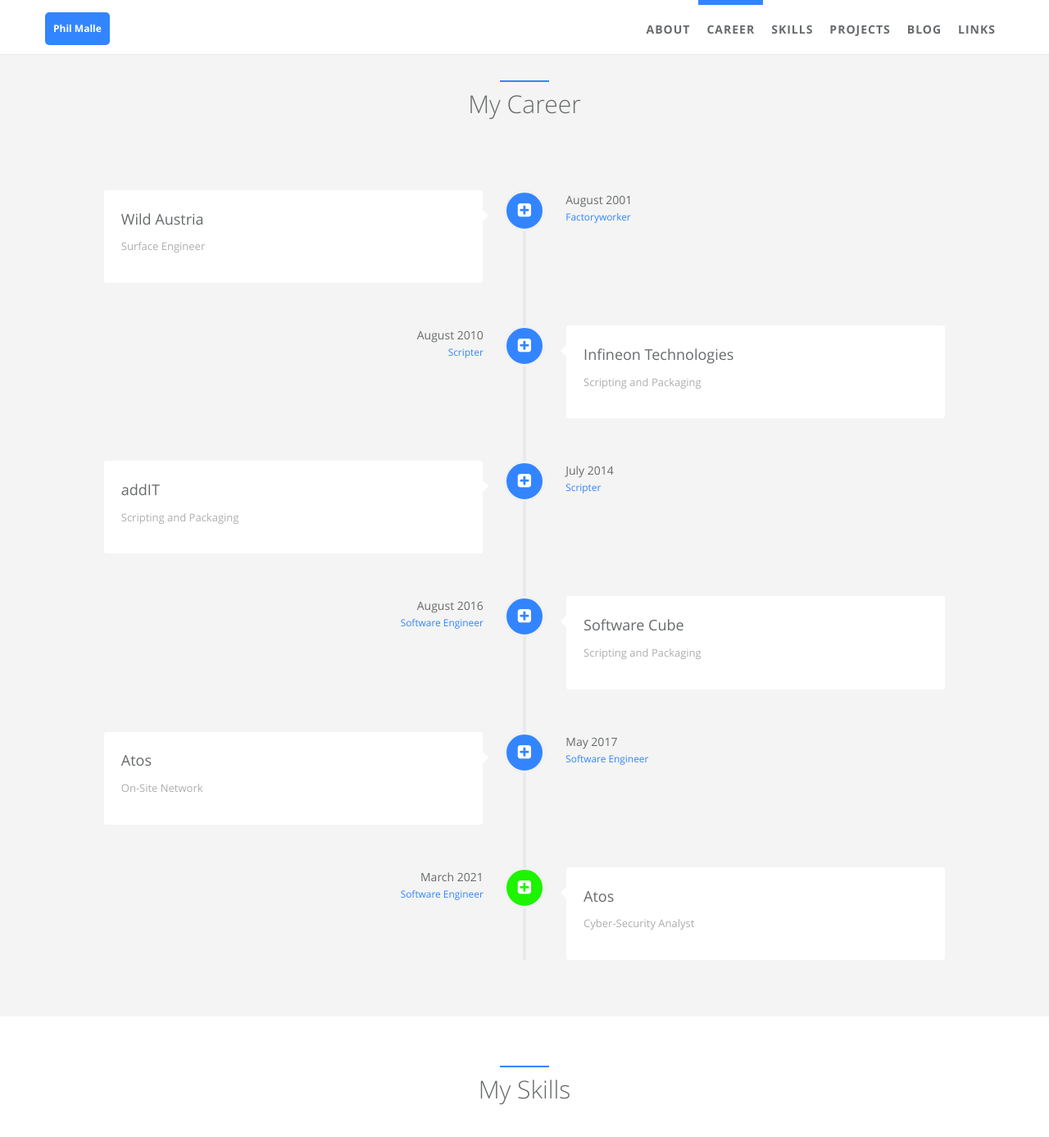
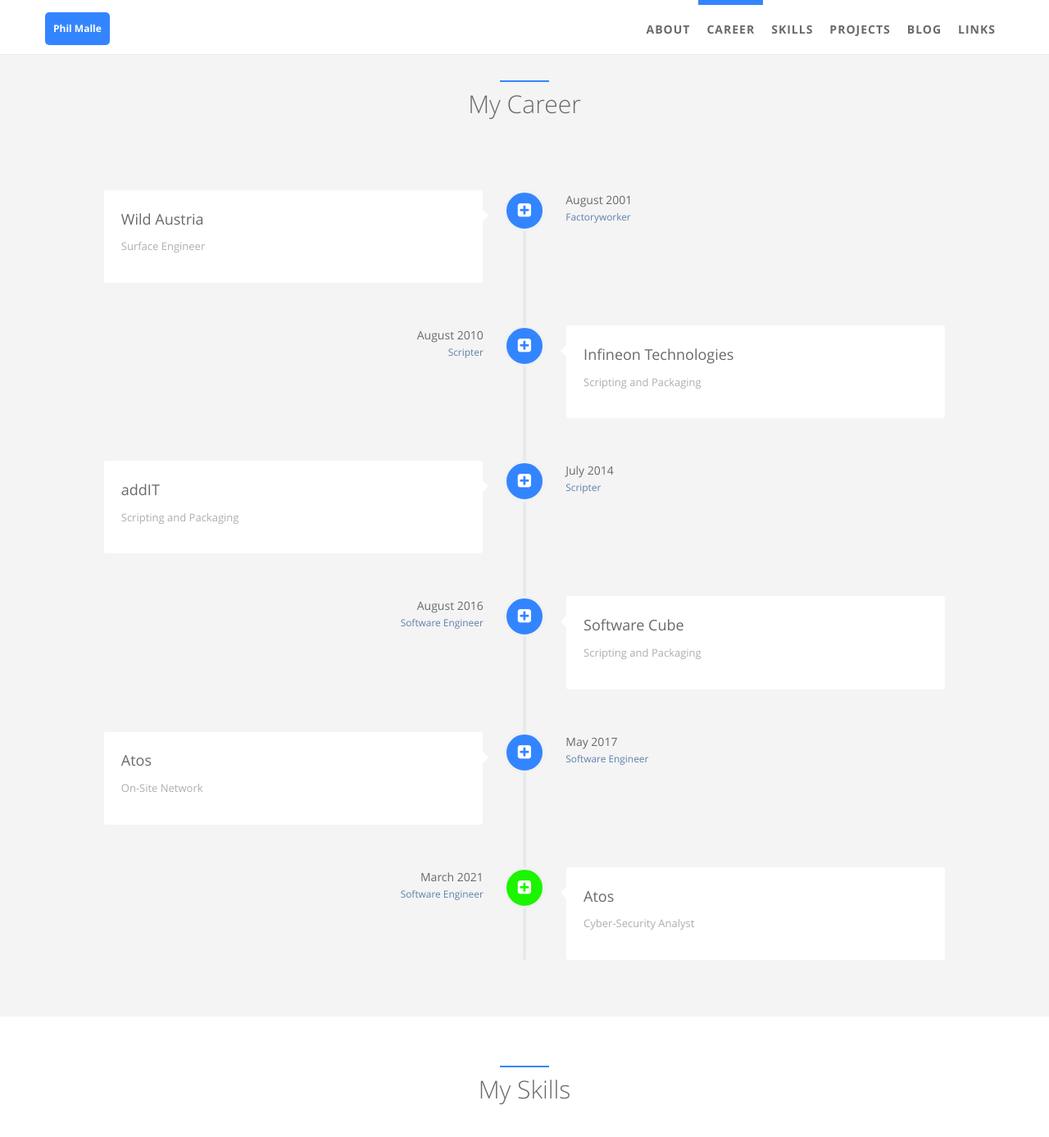
Before and after one commit to PhilMalle/philmalle.github.io, a Jekyll site: the page built from index.html, in a window 1280 px wide and 1400 px high, scrolled down 703 px. Shown: the top 1387 px of the window at 82% size. Built offline with Jekyll 4.4.1, drawn with Linux system fonts in a browser that asks for light colours.

Commit message:
Update _style.scss

```diff
--- a/_sass/_style.scss
+++ b/_sass/_style.scss
@@ -2598,7 +2598,7 @@
   }
   .features {
     small {
-      color: #3385FF;
+      color: #5e81ac;
     }
     h2 {
       font-size: 18px;
```
